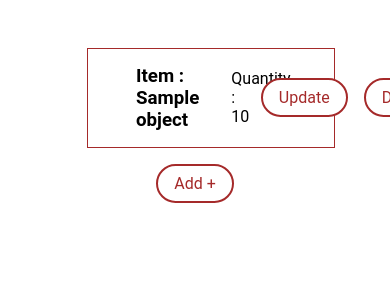
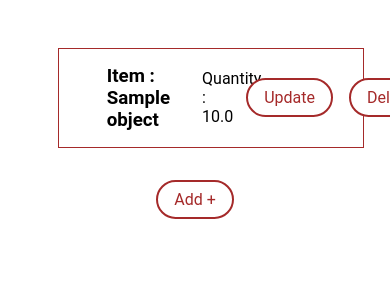
Before and after one commit to MuhammadSaadJamil/Class-Based-Views-CRUD, a Django app: page / in a window 390 px wide; the page is wider, and only the part inside the window is pictured. Shown: the part 127-427 px from the top of that part. Run offline with Django 4.2, Linux system fonts and the light colour scheme; tables that the repository leaves empty hold one stand-in row (values such as "Sample post").

Commit message:
Updated styling

```diff
--- a/main/models.py
+++ b/main/models.py
@@ -3,7 +3,7 @@ from django.db import models
 
 class Object(models.Model):
     name = models.CharField(max_length=25, blank=False, null=False)
-    quantity = models.IntegerField(default=0)
+    quantity = models.FloatField(default=0)
 
     def __str__(self):
         return self.name
--- a/main/views.py
+++ b/main/views.py
@@ -30,6 +30,7 @@ class AddObject(CreateView):
         data = super().get_context_data(**kwargs)
         data["title"] = "Add Item"
         data["heading"] = "Add Item"
+        data["button"] = "Add +"
         return data
 
 
@@ -46,6 +47,7 @@ class UpdateObject(UpdateView):
         data = super().get_context_data(**kwargs)
         data["title"] = "Update Item"
         data["heading"] = "Update Item"
+        data["button"] = "Update"
         return data
 
 
--- a/templates/add.html
+++ b/templates/add.html
@@ -42,7 +42,7 @@
         {% csrf_token %}
         {{ form.as_p }}
         <div class="center">
-            <button type="submit">Add +</button>
+            <button type="submit">{{ button }}</button>
         </div>
     </form>
 {% endblock %}
--- a/templates/index.html
+++ b/templates/index.html
@@ -9,6 +9,11 @@
             margin: 1rem;
             align-items: center;
             padding: 1rem;
+            transition: 0.25s ease-in-out;
+        }
+        .object:hover{
+            transform: perspective(1000px) translateZ(50px) translateX(30px);
+            box-shadow: 2px 2px 5px 2px rgba(50,50,50,0.3);
         }
 
         .object h3 {
@@ -43,6 +48,7 @@
             display: flex;
             justify-content: center;
             align-items: center;
+            padding: 1rem;
         }
 
 
--- a/templates/main.html
+++ b/templates/main.html
@@ -3,6 +3,8 @@
 <head>
     <meta charset="UTF-8">
     <title>{{ title }}</title>
+
+    <meta name="viewport" content="width=device-width, initial-scale=1">
     <style>
         * {
             box-sizing: border-box;
@@ -26,7 +28,14 @@
             margin: auto;
             padding: 2rem;
         }
+
+        @media screen and (max-width:900px){
+            .object-container {
+                width: 95%;
+            }
+        }
     </style>
+
     {% block style %}
     {% endblock %}
 </head>
```
Also changed, not shown: main/migrations/0003_alter_object_quantity.py (added).
